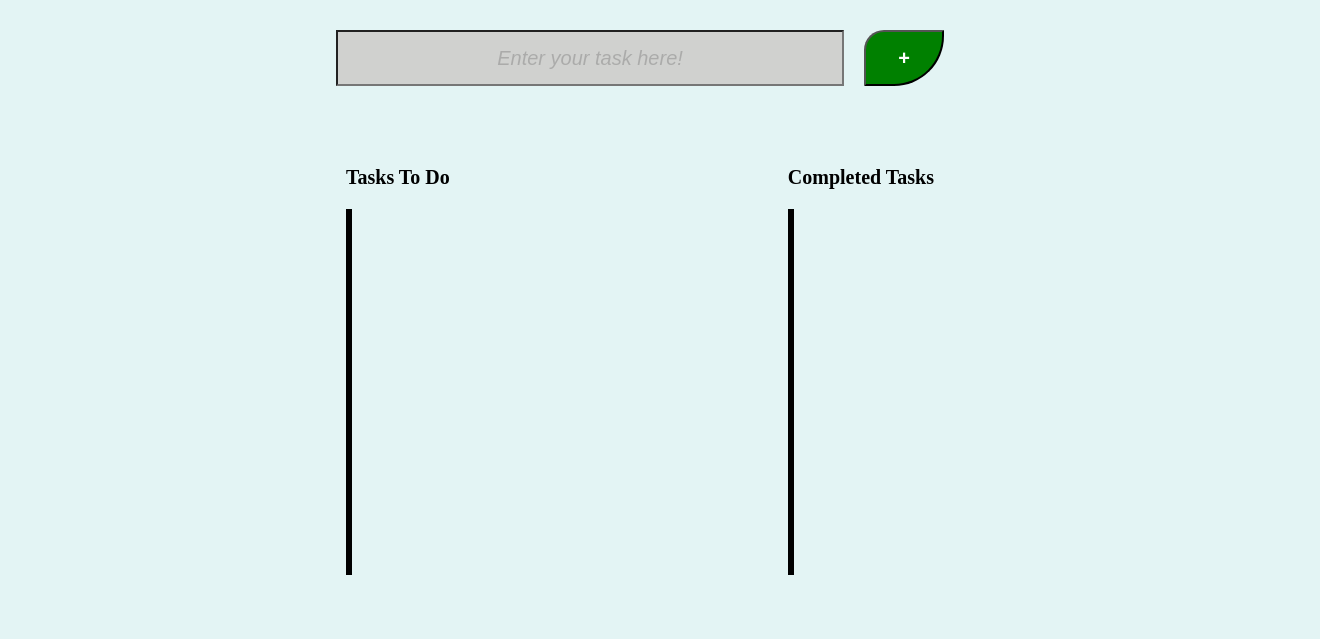
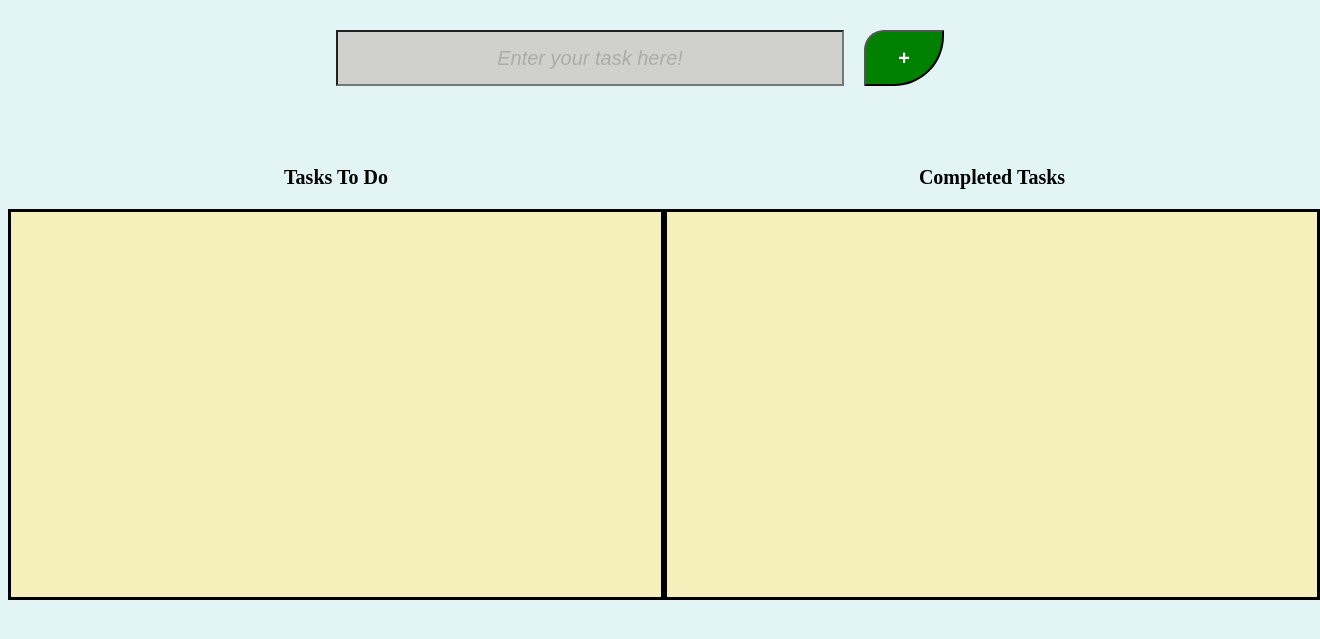
Before and after one commit to Aidanthrall333/Task-Manager-Project, a website with bundled scripts: page Client/index.html in a window 1280 px wide. Shown: the part 103-742 px from the top of the page, 1320 px wide, since content can reach past the window. Built offline with nearby package versions, Linux system fonts and the light colour scheme; no server answers.

Commit message:
minor changes

```diff
--- a/Client/styles.css
+++ b/Client/styles.css
@@ -77,8 +77,8 @@ div.scroll{
   flex-direction: column;
   align-items: center;
   overflow-y: auto;
-  width: fit-content;
-  height: 300px;
+  width: 650px;
+  height: 325px;
   padding-top: 30px;
   padding-bottom: 30px;
   background-color: #F5F0BB;
```
